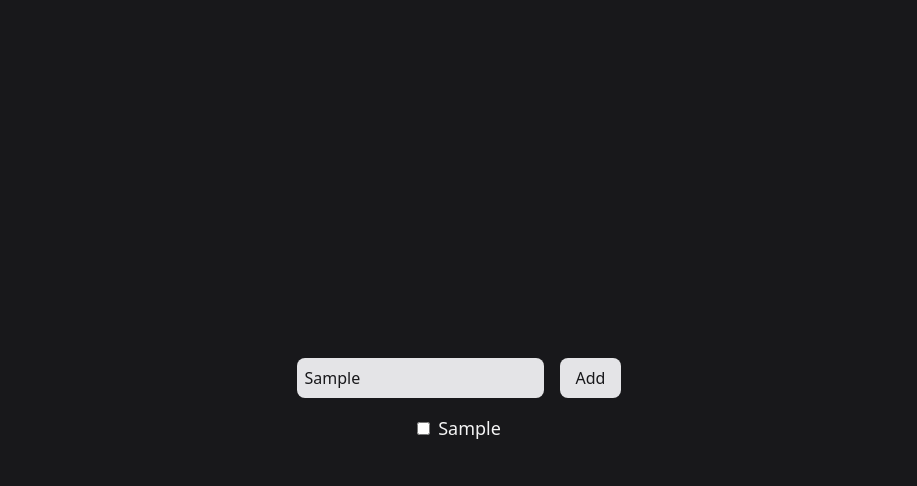
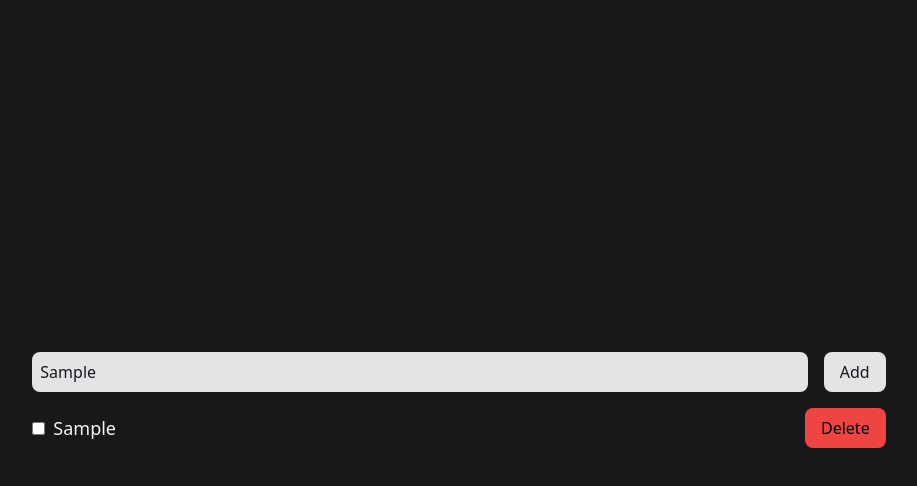
Before and after one commit to Quicio/react-todo-app, a React (Vite) app: page / in a window 1280 px wide. Both pictures are taken after typing "Sample" into the empty fields and a click on the button "Add". Shown: the top 486 px of the page, without its empty margins (181-1098 px from the left). Built offline with nearby package versions, Linux system fonts and the light colour scheme.

Commit message:
added delete functionality and changed styles

```diff
--- a/src/App.tsx
+++ b/src/App.tsx
@@ -20,6 +20,13 @@ function App() {
     setTodos(newTodos);
   }
 
+  function removeTodo(index: number) {
+    // todos.splice(index, 1);
+    const newTodos = [ ...todos ];
+    newTodos.splice(index, 1);
+    setTodos(newTodos);
+  }
+
   function toggleTodo(index: number) {
     const newTodos = todos.map((todo, i) => {
       if (i === index) {
@@ -28,21 +35,18 @@ function App() {
       return todo;
     });
 
-    function removeTodo() {
-      // @todo
-    }
 
     setTodos(newTodos);
   }
 
   return (
     <div className="App bg-zinc-900 min-w-screen min-h-screen flex flex-col justify-center items-center gap-4">
-      <div className="flex gap-4">
+      <div className="flex gap-4 w-2/3">
         <input
           type="text"
           placeholder="Enter todo"
           onChange={(e) => setTodo(e.target.value)}
-          className="focus:outline-none bg-zinc-200 text-zinc-900 rounded-lg p-2"
+          className="focus:outline-none bg-zinc-200 text-zinc-900 rounded-lg p-2 w-full"
         />
         <button
           onClick={() => addTodo()}
@@ -51,9 +55,9 @@ function App() {
           Add
         </button>
       </div>
-      <div className="todo-container flex flex-col justify-center gap-2">
+      <div className="todo-container flex flex-col justify-center gap-2 w-2/3">
         {todos.map((todo, i) => (
-          <div key={i} className="flex justify-between items-center">
+          <div key={i} className="flex justify-between items-center w-full">
             <div className="flex gap-2 justify-center items-center">
               <input
                 type="checkbox"
@@ -68,6 +72,8 @@ function App() {
                 {todo.content}
               </p>
             </div>
+
+            <button className="bg-red-500 px-4 py-2 rounded-lg" onClick={() => removeTodo(i)}>Delete</button>
           </div>
         ))}
       </div>
```
Also changed, not shown: 1 other file (tests, documents, lock files or other folders).
